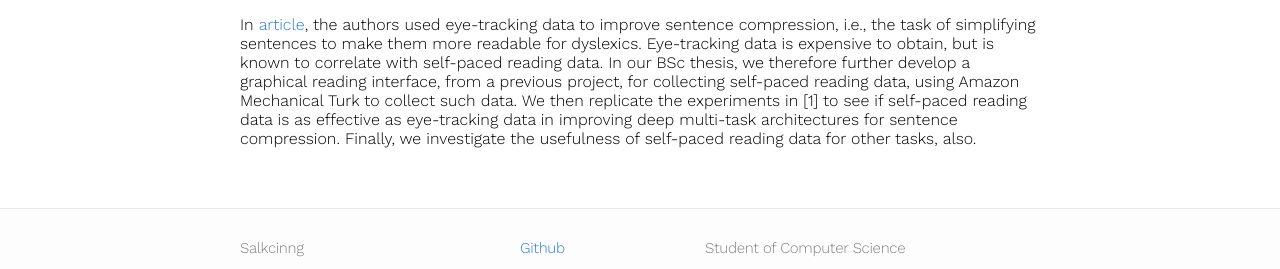
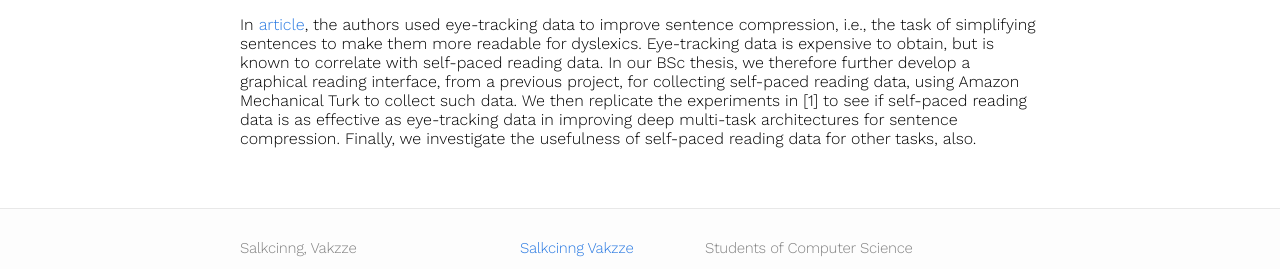
Before and after one commit to Salkcinng/NRBScience.github.io, a plain HTML site: page index.html in a window 1280 px wide. Shown: the part 597-866 px from the top of the page. Drawn offline with nearby package versions, Linux system fonts and the light colour scheme; files that its build step writes are made by us from their sources.

Commit message:
added vakzze

```diff
--- a/index.html
+++ b/index.html
@@ -51,20 +51,21 @@
 	<div class="wrap">
 		<div class="footer-col-1  column">
 			<ul>
-				<li>Salkcinng</li>
+				<li>Salkcinng, Vakzze</li>
 			</ul>
 		</div>
 		<div class="footer-col-2  column">
 			<ul>
 				<li>
-					<a href="https://github.com/Salkcinng">Github</a>
+					<a href="https://github.com/Salkcinng">Salkcinng</a>
+					<a href="https://github.com/Vakzze">Vakzze</a>
 				</li>
 			</ul>
 		</div>
 		<div class="footer-col-3  column">
 			<ul>
 				<li>
-					Student of Computer Science
+					Students of Computer Science
 				</li>
 			</ul>
 		</div>
```
